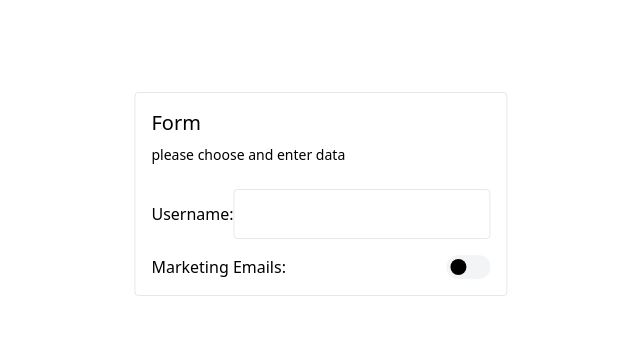
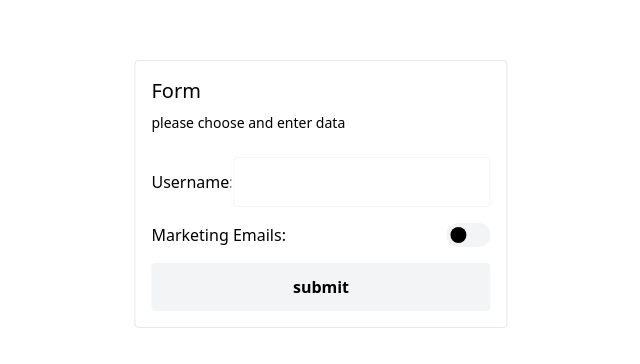
Before and after one commit to NaifIT11/switch-with-form-component, a Next.js app: page / in a window 1280 px wide. Shown: the part 206-570 px from the top of the page, without its empty margins (319-959 px from the left). Built offline with nearby package versions, Linux system fonts and the light colour scheme.

Commit message:
changing the ring-offset

```diff
--- a/src/app/components/Form.tsx
+++ b/src/app/components/Form.tsx
@@ -32,15 +32,16 @@ export default function Form() {
             value={username}
             onChange={handleInputChange}
             id="username"
-            className="p-3 border outline-none rounded focus-visible:ring-2 focus:ring-2"
+            className="p-3 border border-gray-100 outline-none ring-gray-100 rounded ring-0 ring-offset-2 focus:ring-2"
           />
         </div>
         <div className="flex items-center justify-between">
           <label htmlFor="username">Marketing Emails:</label>
-          <button className="h-6 w-11 bg-gray-100 data-[checked=true]:bg-green-300 data-[checked=false]:bg-gray-100 focus-visible:ring-2 rounded-full p-1" data-checked={marketingEmails} role="switch" aria-label="Switch Control" aria-checked={marketingEmails} onClick={handleSwitchChange}>
+          <button className="h-6 w-11 bg-gray-100 data-[checked=true]:bg-gray-300 data-[checked=false]:bg-gray-100 focus-visible:ring-2 rounded-full p-1" data-checked={marketingEmails} role="switch" aria-label="Switch Control" aria-checked={marketingEmails} onClick={handleSwitchChange}>
             <div data-checked={marketingEmails} className="w-4 h-4 rounded-full bg-black transition-transform data-[checked=true]:translate-x-5 data-[checked=false]:translate-x-0"></div>
           </button>
         </div>
+        <button type="submit" className="w-full p-3 inline-flex items-center justify-center rounded font-bold bg-gray-100">submit</button>
       </form>
     </div>
   );
```
